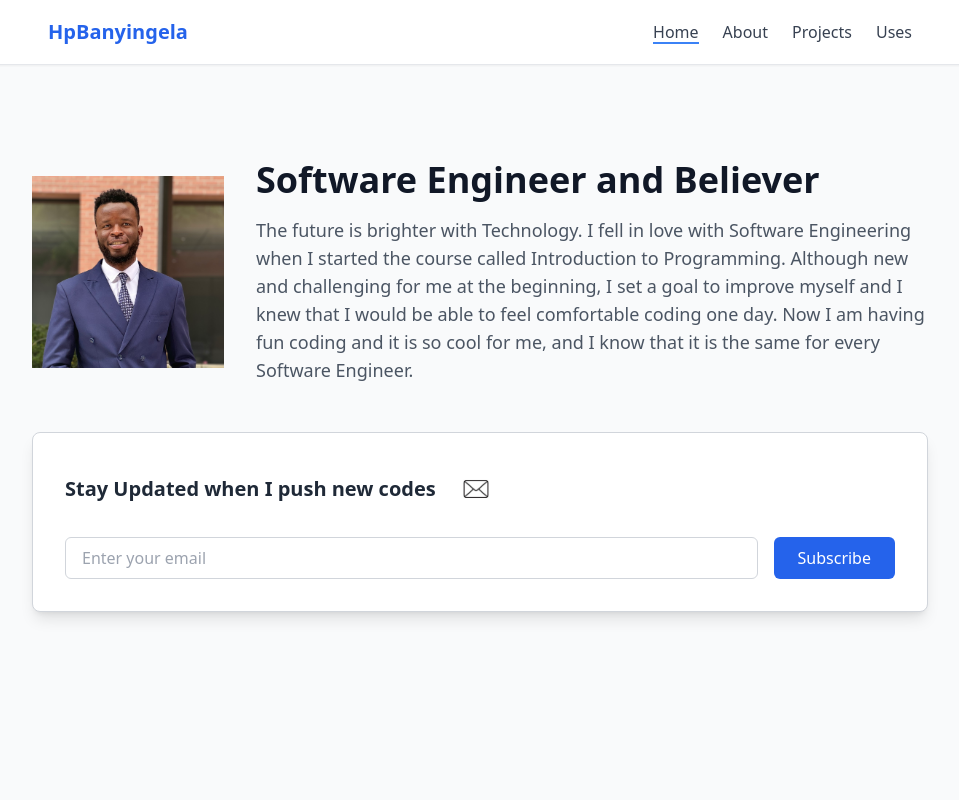
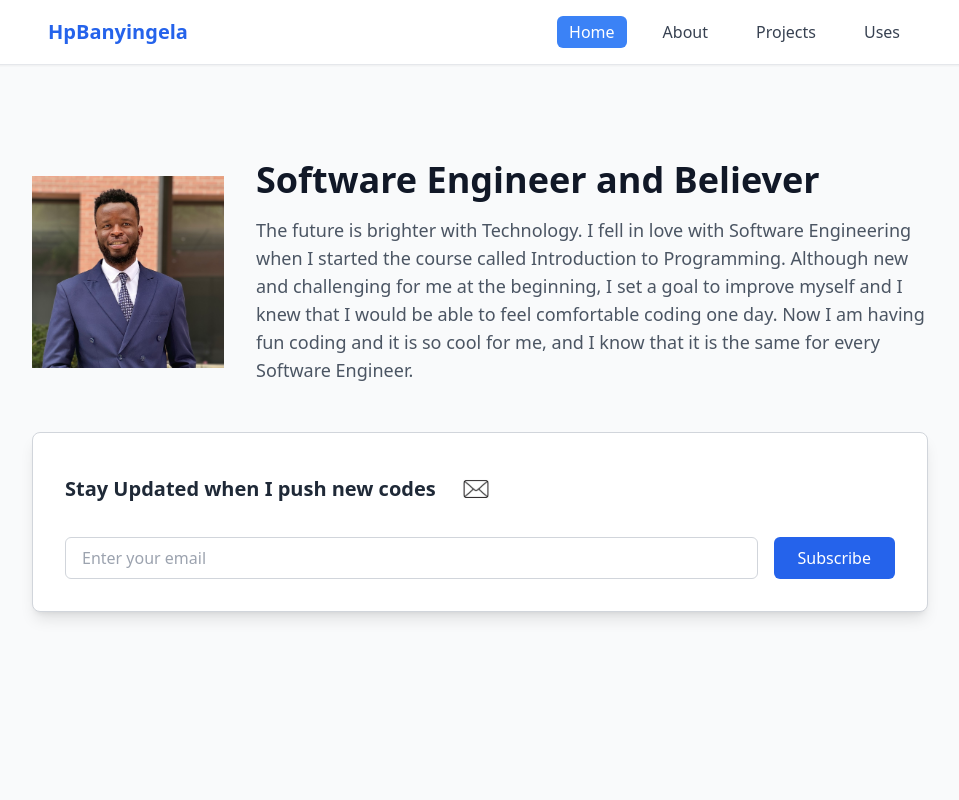
Before and after one commit to Banyings/Portfolio, a Next.js app: page / in a window 1280 px wide. Shown: the top 800 px of the page, without its empty margins (160-1119 px from the left). Built offline with nearby package versions, Linux system fonts and the light colour scheme.

Commit message:
Making some changes onn the Navbar

```diff
--- a/src/app/Navbar/page.tsx
+++ b/src/app/Navbar/page.tsx
@@ -30,63 +30,42 @@ export default function Navbar() {
                     HpBanyingela
                 </div>
 
-
                 {/* Desktop Menu */}
                 <ul className="hidden md:flex items-center h-full gap-6 px-0">
-                    <Link href="/" className="relative group">
+                    <Link href="/" className="relative">
                         <li
-                            className={`text-gray-700 font-medium cursor-pointer transition-colors ${
-                                isActive('/') ? 'text-blue-500' : ''
+                            className={`px-3 py-1 rounded-md font-medium cursor-pointer transition-colors ${
+                                isActive('/') ? 'bg-blue-500 text-white' : 'text-gray-700 hover:bg-blue-100'
                             }`}
                         >
                             Home
-                            <span
-                                className={`absolute bottom-0 left-0 ${
-                                    isActive('/') ? 'w-full' : 'w-0'
-                                } h-[2px] bg-blue-500 transition-all duration-300 group-hover:w-full`}
-                            ></span>
                         </li>
                     </Link>
-                    <Link href="/About" className="relative group">
+                    <Link href="/About" className="relative">
                         <li
-                            className={`text-gray-700 font-medium cursor-pointer transition-colors ${
-                                isActive('/About') ? 'text-blue-500' : ''
+                            className={`px-3 py-1 rounded-md font-medium cursor-pointer transition-colors ${
+                                isActive('/About') ? 'bg-blue-500 text-white' : 'text-gray-700 hover:bg-blue-100'
                             }`}
                         >
                             About
-                            <span
-                                className={`absolute bottom-0 left-0 ${
-                                    isActive('/About') ? 'w-full' : 'w-0'
-                                } h-[2px] bg-blue-500 transition-all duration-300 group-hover:w-full`}
-                            ></span>
                         </li>
                     </Link>
-                    <Link href="/Projects" className="relative group">
+                    <Link href="/Projects" className="relative">
                         <li
-                            className={`text-gray-700 font-medium cursor-pointer transition-colors ${
-                                isActive('/Projects') ? 'text-blue-500' : ''
+                            className={`px-3 py-1 rounded-md font-medium cursor-pointer transition-colors ${
+                                isActive('/Projects') ? 'bg-blue-500 text-white' : 'text-gray-700 hover:bg-blue-100'
                             }`}
                         >
                             Projects
-                            <span
-                                className={`absolute bottom-0 left-0 ${
-                                    isActive('/Projects') ? 'w-full' : 'w-0'
-                                } h-[2px] bg-blue-500 transition-all duration-300 group-hover:w-full`}
-                            ></span>
                         </li>
                     </Link>
-                    <Link href="/Uses" className="relative group">
+                    <Link href="/Uses" className="relative">
                         <li
-                            className={`text-gray-700 font-medium cursor-pointer transition-colors ${
-                                isActive('/Uses') ? 'text-blue-500' : ''
+                            className={`px-3 py-1 rounded-md font-medium cursor-pointer transition-colors ${
+                                isActive('/Uses') ? 'bg-blue-500 text-white' : 'text-gray-700 hover:bg-blue-100'
                             }`}
                         >
                             Uses
-                            <span
-                                className={`absolute bottom-0 left-0 ${
-                                    isActive('/Uses') ? 'w-full' : 'w-0'
-                                } h-[2px] bg-blue-500 transition-all duration-300 group-hover:w-full`}
-                            ></span>
                         </li>
                     </Link>
                 </ul>
@@ -109,60 +88,40 @@ export default function Navbar() {
                 }`}
             >
                 <ul className="px-4 py-2">
-                    <Link href="/" className="block relative group py-2">
+                    <Link href="/" className="block relative py-2">
                         <li
-                            className={`text-gray-700 font-medium cursor-pointer transition-colors ${
-                                isActive('/') ? 'text-blue-500' : ''
+                            className={`px-3 py-1 rounded-md font-medium cursor-pointer transition-colors ${
+                                isActive('/') ? 'bg-blue-500 text-white' : 'text-gray-700 hover:bg-blue-100'
                             }`}
                         >
                             Home
-                            <span
-                                className={`absolute bottom-0 left-0 ${
-                                    isActive('/') ? 'w-full' : 'w-0'
-                                } h-[2px] bg-blue-500 transition-all duration-300 group-hover:w-full`}
-                            ></span>
                         </li>
                     </Link>
-                    <Link href="/About" className="block relative group py-2">
+                    <Link href="/About" className="block relative py-2">
                         <li
-                            className={`text-gray-700 font-medium cursor-pointer transition-colors ${
-                                isActive('/About') ? 'text-blue-500' : ''
+                            className={`px-3 py-1 rounded-md font-medium cursor-pointer transition-colors ${
+                                isActive('/About') ? 'bg-blue-500 text-white' : 'text-gray-700 hover:bg-blue-100'
                             }`}
                         >
                             About
-                            <span
-                                className={`absolute bottom-0 left-0 ${
-                                    isActive('/About') ? 'w-full' : 'w-0'
-                                } h-[2px] bg-blue-500 transition-all duration-300 group-hover:w-full`}
-                            ></span>
                         </li>
                     </Link>
-                    <Link href="/Projects" className="block relative group py-2">
+                    <Link href="/Projects" className="block relative py-2">
                         <li
-                            className={`text-gray-700 font-medium cursor-pointer transition-colors ${
-                                isActive('/Projects') ? 'text-blue-500' : ''
+                            className={`px-3 py-1 rounded-md font-medium cursor-pointer transition-colors ${
+                                isActive('/Projects') ? 'bg-blue-500 text-white' : 'text-gray-700 hover:bg-blue-100'
                             }`}
                         >
                             Projects
-                            <span
-                                className={`absolute bottom-0 left-0 ${
-                                    isActive('/Projects') ? 'w-full' : 'w-0'
-                                } h-[2px] bg-blue-500 transition-all duration-300 group-hover:w-full`}
-                            ></span>
                         </li>
                     </Link>
-                    <Link href="/Uses" className="block relative group py-2">
+                    <Link href="/Uses" className="block relative py-2">
                         <li
-                            className={`text-gray-700 font-medium cursor-pointer transition-colors ${
-                                isActive('/Uses') ? 'text-blue-500' : ''
+                            className={`px-3 py-1 rounded-md font-medium cursor-pointer transition-colors ${
+                                isActive('/Uses') ? 'bg-blue-500 text-white' : 'text-gray-700 hover:bg-blue-100'
                             }`}
                         >
                             Uses
-                            <span
-                                className={`absolute bottom-0 left-0 ${
-                                    isActive('/Uses') ? 'w-full' : 'w-0'
-                                } h-[2px] bg-blue-500 transition-all duration-300 group-hover:w-full`}
-                            ></span>
                         </li>
                     </Link>
                 </ul>
```
